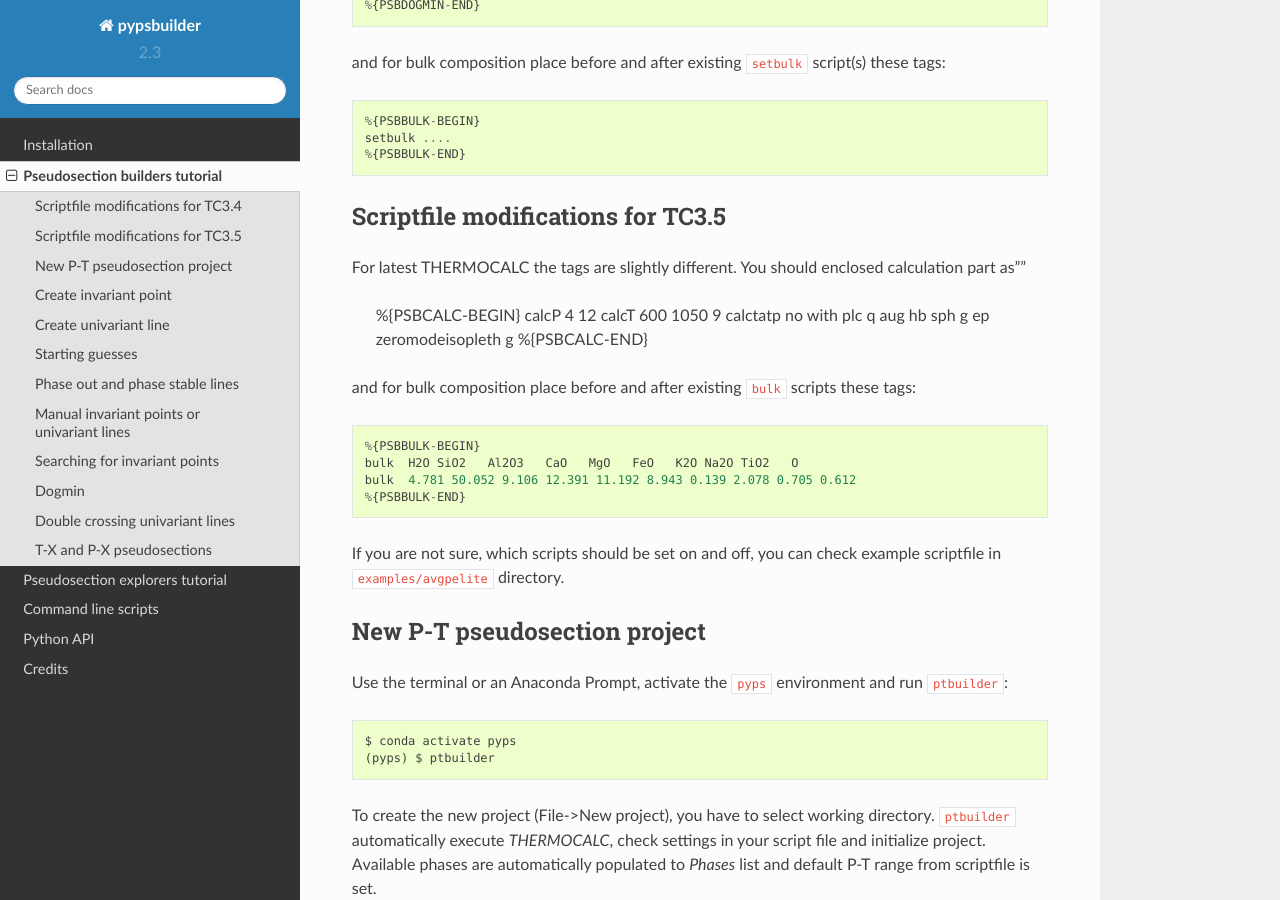
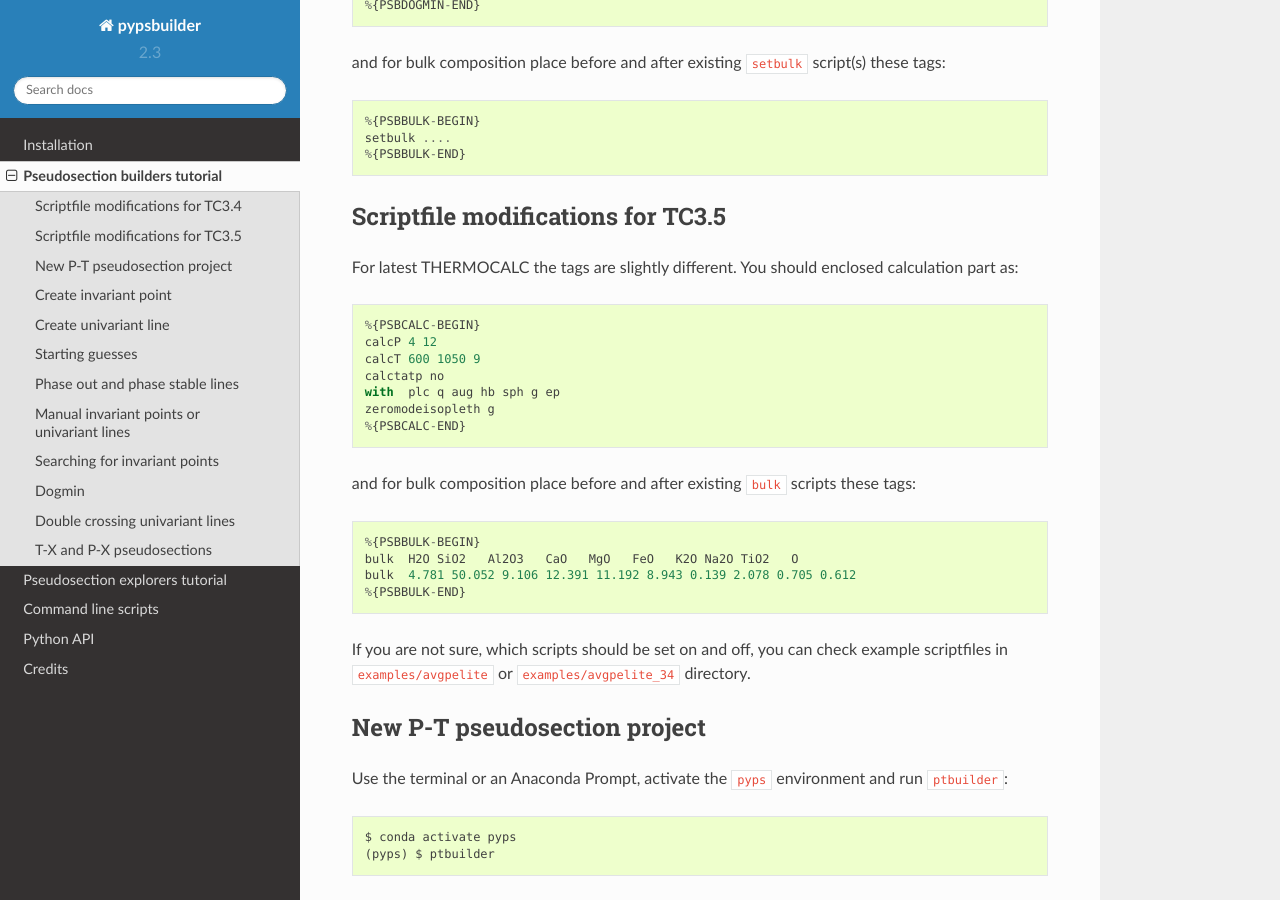
Before and after one commit to ondrolexa/pypsbuilder, a Sphinx documentation site: the page built from docs/psbuilders-tutorial.rst, in a window 1280 px wide and 900 px high, scrolled down 760 px. Built offline with Sphinx 7.4.7 and the Read the Docs theme 2.0.0, drawn with Linux system fonts in a browser that asks for light colours.

Commit message:
typo in docs

```diff
--- a/docs/psbuilders-tutorial.rst
+++ b/docs/psbuilders-tutorial.rst
@@ -40,7 +40,7 @@ these tags::
 Scriptfile modifications for TC3.5
 ----------------------------------
 
-For latest THERMOCALC the tags are slightly different. You should enclosed calculation part as""
+For latest THERMOCALC the tags are slightly different. You should enclosed calculation part as::
 
 		%{PSBCALC-BEGIN}
 		calcP 4 12
@@ -59,7 +59,7 @@ these tags::
 		%{PSBBULK-END}
 
 If you are not sure, which scripts should be set on and off, you can check
-example scriptfile in ``examples/avgpelite`` directory.
+example scriptfiles in ``examples/avgpelite`` or ``examples/avgpelite_34`` directory.
 
 New P-T pseudosection project
 -----------------------------
```
